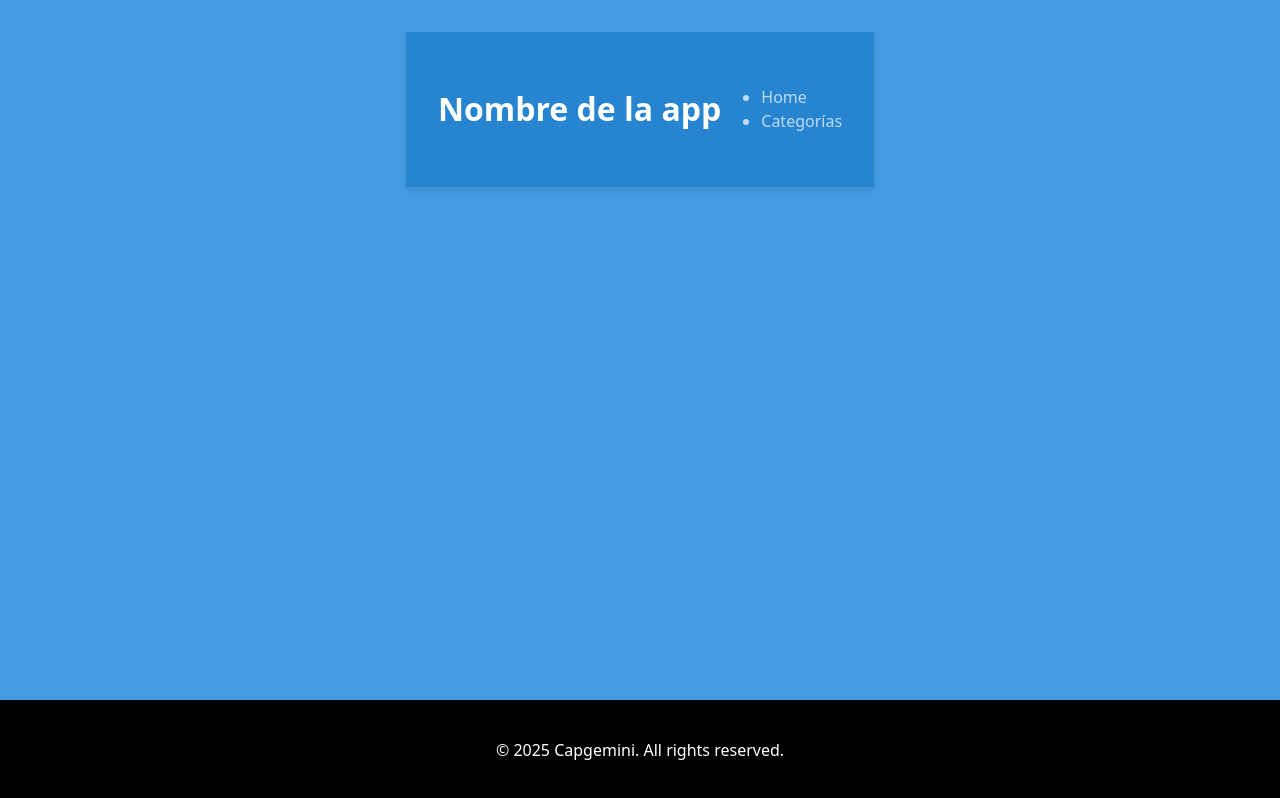
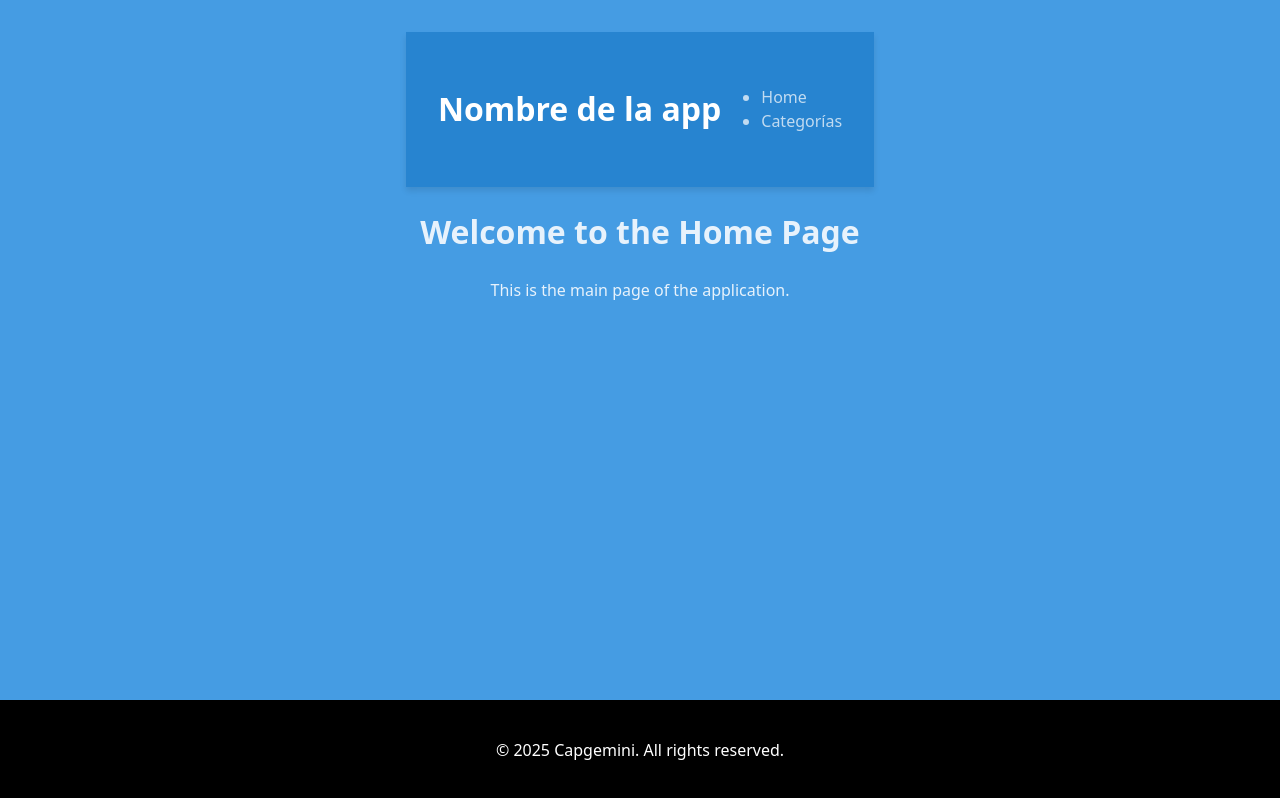
Before and after one commit to JuanGidoni/mobiliarium, a React (Vite) app: page / in a window 1280 px wide. Built offline with nearby package versions, Linux system fonts and the light colour scheme.

Commit message:
feat: routing implementation

```diff
--- a/src/App.jsx
+++ b/src/App.jsx
@@ -1,14 +1,9 @@
 import "./App.css";
-import { Header } from "./components/Header.jsx";
-import { Footer } from "./components/Footer";
+import AppRoutes from "./routes/AppRoutes";
+
 
 function App() {
-  return (
-    <>
-      <Header />
-      <Footer />
-    </>
-  );
+  return <AppRoutes />;
 }
 
 export default App;
--- a/src/components/Navigation.jsx
+++ b/src/components/Navigation.jsx
@@ -10,7 +10,7 @@ const Navigation = () => {
           </Link>
         </li>
         <li>
-          <Link className="nav-link" to="/categorias">
+          <Link className="nav-link" to="/categories">
             Categorías
           </Link>
         </li>
--- /dev/null
+++ b/src/pages/HomePage.jsx
@@ -0,0 +1,10 @@
+function HomePage() {
+    return (
+      <div>
+        <h1>Welcome to the Home Page</h1>
+        <p>This is the main page of the application.</p>
+      </div>
+    );
+  }
+
+  export default HomePage;
--- /dev/null
+++ b/src/routes/AppRoutes.jsx
@@ -0,0 +1,20 @@
+import { Routes, Route } from "react-router-dom";
+import { Header } from "../components/Header";
+import { Footer } from "../components/Footer";
+import HomePage from "../pages/HomePage.jsx";
+
+
+function AppRoutes() {
+  return (
+    <>
+      <Header />
+      <Routes>
+        <Route path="/" element={<HomePage />} />
+        <Route path="/categories" element={<div>Categories</div>} />
+      </Routes>
+      <Footer />
+    </>
+  );
+}
+
+export default AppRoutes;
```
